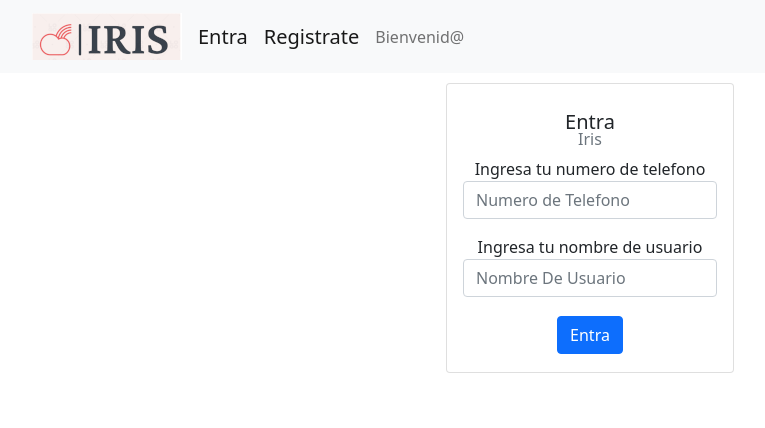
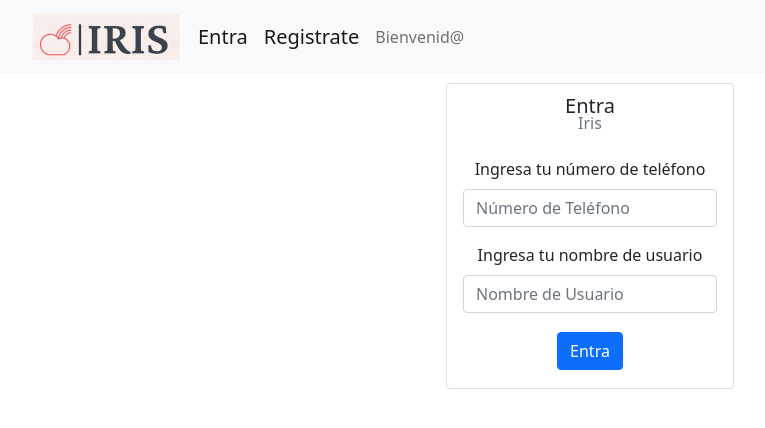
Before and after one commit to Iris-AS-2021-02/Iris_FrontEnd_Web, a React (Create React App) app: page /login in a window 1280 px wide. Shown: the top 428 px of the page, without its empty margins (50-815 px from the left). Built offline with nearby package versions, Linux system fonts and the light colour scheme; no server answers.

Commit message:
API Gateway only once

```diff
--- a/src/components/Login.js
+++ b/src/components/Login.js
@@ -3,83 +3,71 @@ import React from 'react';
 import { graphql } from '@apollo/react-hoc';
 import { gql, useQuery } from '@apollo/client';
 import { Card, InputGroup, FormControl, Button, DropdownButton, Dropdown, Form } from 'react-bootstrap';
+import loginService from '../services/loginService'
 import 'bootstrap/dist/css/bootstrap.min.css';
+import { getUserByNumber } from '../services/graphql'
 
 function Login ({ navigation }){
 
+  const [phone, setPhone] = useState("");
   const [username, setUsername] = useState("");
-  const [password, setPassword] = useState("");
-  const [passwordIncorret, setPasswordIncorret] = useState(false);
-
-  const { loading, error, data } = useQuery(gql`
-  query {
-    usersByNumber(number : "${username}") {
-      Name
-      Number
-    }
-  },
-  `);
+  const [user, setUser] = useState(null);
+  const [invalidCredentials, setInvalidCredentials] = useState(false);
 
 
-  const isVerifiedUser = () => {
-    return data?.usersByNumber?.Name === password;
+  const handleLogin = async (event) => {
+    event.preventDefault();
+
+      try{
+        const response = await loginService.Login({phone: phone, username: username});
+        if(response == null){
+          setInvalidCredentials(true);
+          return;
         }
 
-  const login =async () => {
-     console.log("username",username,"password", password, data)
-     const result = await isVerifiedUser();
+        setUser(response);
+        setInvalidCredentials(false);
+        console.log(response)
+      }
+      catch{
+        setInvalidCredentials(true);
+      }
 
-    if (isVerifiedUser()) {
-      setPasswordIncorret(false);
-      window.location.replace('./');
-    } else {
-      setPasswordIncorret(true);
+
+    // navigation.navigate('SignUp');
   }
-  }
-  const goToSignUp = () => {
-    console.log(username);
-    console.log(password);
-    setPasswordIncorret(false);
-    navigation.navigate('SignUp');
 
-  }
+
   return (
     <div className="container">
       <Card className="text-center" style={{ width: '18rem' }}>
-     <Card.Body className="card-body">
         <Card.Title className="tittle">Entra</Card.Title>
         <Card.Subtitle className="mb-2 text-muted">Iris</Card.Subtitle>
-     <label>Ingresa tu numero de telefono</label>
-       <InputGroup className="mb-3">
+        <Card.Body className="card-body">
+        <Form onSubmit={handleLogin}>
+          <Form.Group className="mb-3" controlId="formBasicPhone">
+            <Form.Label>Ingresa tu número de teléfono</Form.Label>
+            <Form.Control type="phone" placeholder="Número de Teléfono" onChange={e=> setPhone(e.target.value)} />
+            <Form.Text className="text-muted">
+              {/*  We'll never share your email with anyone else. */}
+            </Form.Text>
+          </Form.Group>
 
+          <Form.Group className="mb-3" controlId="formBasicUser">
+            <Form.Label>Ingresa tu nombre de usuario</Form.Label>
+            <Form.Control type="password" placeholder="Nombre de Usuario" onChange={e=> setUsername(e.target.value)}/>
+          </Form.Group>
 
-                        <FormControl
-                            placeholder="Numero de Telefono"
-                            onChange={e=> setUsername(e.target.value)}
-                            aria-label="Numero telefonico"
-                            aria-describedby="basic-addon1"
-                        />
-        </InputGroup>
-        <label>Ingresa tu nombre de usuario</label>
-        <InputGroup className="mb-3">
-                        <FormControl
-                            placeholder="Nombre De Usuario"
-                            onChange={e=> setPassword(e.target.value)}
-                            aria-label="Nombre De Usuario"
-                            aria-describedby="basic-addon1"
-                            value={password}
-                        />
-                        {(passwordIncorret && <p>
-        password or username incorrect
-      </p>)}
-        </InputGroup>
+          {(invalidCredentials && <p> Número de teléfono o nombre de usuario incorrecto </p>)}
 
-        <Button  onClick={login}>Entra</Button>
+          <Button variant="primary" type="submit">
+            Entra
+          </Button>
+        </Form>
       </Card.Body>
      </Card>
     </div>
   );
 }
 
-
 export default Login;
--- /dev/null
+++ b/src/services/graphql.js
@@ -0,0 +1,33 @@
+const url = 'http://ec2-3-91-161-227.compute-1.amazonaws.com:5000/graphql';
+
+let options = {
+    method: 'POST',
+    headers: {
+      'Content-Type': 'application/json'
+    },
+    body: ''
+};
+
+const buildRequest = async (query) => {
+    options.body = JSON.stringify({ query: query });
+
+    const response = await fetch(url, options);
+    const result = await response.json();
+    return result;
+}
+
+const getUserByNumber = async (phone) =>
+    {
+        const query = `query {
+            usersByNumber (number: "${phone}"){
+                Name
+                Number
+            }
+        }`;
+
+        const response = await buildRequest(query);
+        const data = response.data?.usersByNumber;
+        return data;
+    };
+
+export { getUserByNumber }
--- /dev/null
+++ b/src/services/loginService.js
@@ -0,0 +1,20 @@
+import 'bootstrap/dist/css/bootstrap.min.css';
+import { getUserByNumber } from '../services/graphql'
+
+const Login = async credentials => {
+    const user = await getUserByNumber (credentials.phone);
+    if (user.Name !== credentials.username)
+        return null;
+
+    const token = 'TO DO'
+
+    let response = {
+        name: user.Name,
+        number: user.Number,
+        token: token
+    }
+
+    return response;
+}
+
+export default { Login };
```
Also changed, not shown: 1 other file (tests, documents, lock files or other folders). Lines whose indentation alone changed are shown as unchanged.
